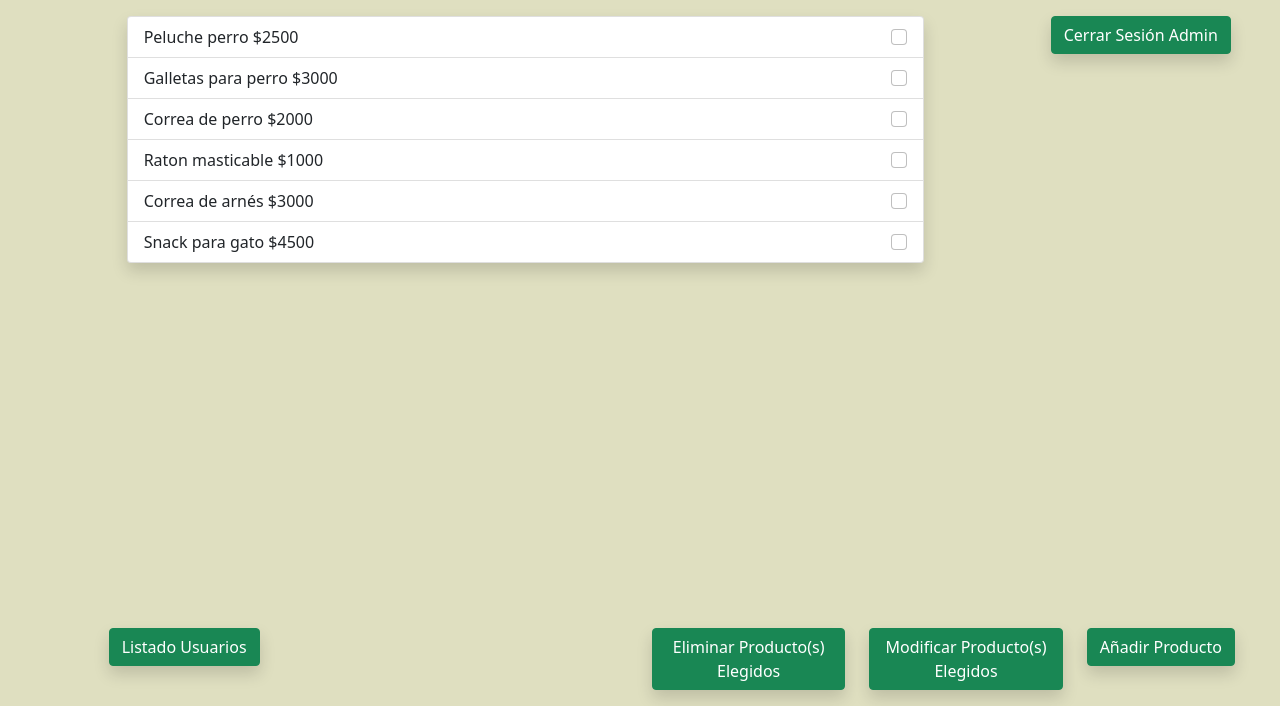
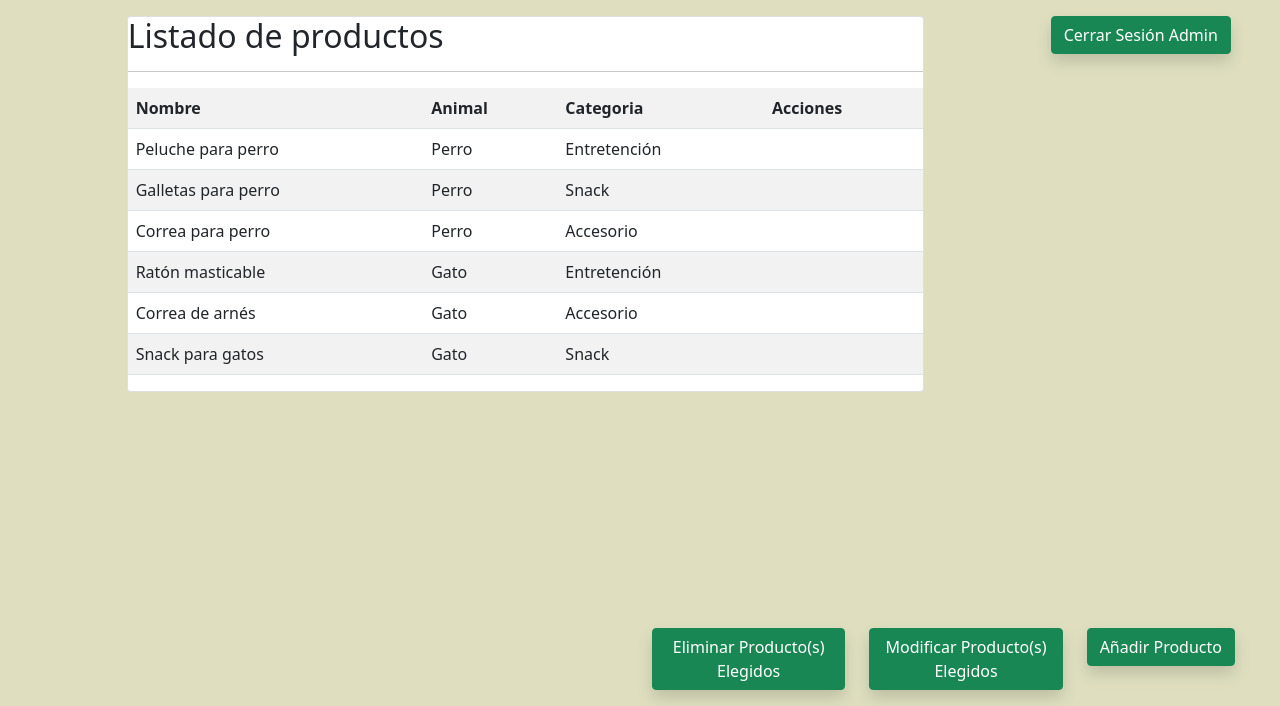
Before and after one commit to MoisesMunoz/djangos8, a Django app: page /administrador in a window 1280 px wide. Shown: the part 94-800 px from the top of the page. Run offline with Django 4.2, Linux system fonts and the light colour scheme; data comes from the database, SQL or seed files in the repository; both versions use the stored data as it was after the commit; parts of the project's set-up code (start-up, migrations or seed data) failed here and were passed over.

Commit message:
Agregando listado productos

```diff
--- a/srv/mascota/models.py
+++ b/srv/mascota/models.py
@@ -5,11 +5,28 @@ from django.db import models
 from django.contrib.auth.models import User
 
 # Create your models here.
+class Categoria_Producto(models.Model):
+    id=models.AutoField(primary_key=True)
+    categoria=models.CharField(max_length=30)
+
+    def __str__(self):
+        return f"{self.id} - {self.categoria}"
+
+class Animal_Producto(models.Model):
+    id=models.AutoField(primary_key=True)
+    animal=models.CharField(max_length=30)
+
+    def __str__(self):
+        return f"{self.id} - {self.animal}"
+
 class Producto(models.Model):
     id=models.AutoField(primary_key=True)
+    animal=models.ForeignKey(Animal_Producto, on_delete=models.CASCADE, default=1)
+    categoria=models.ForeignKey(Categoria_Producto, on_delete=models.CASCADE, default=1)
     nombre=models.CharField(max_length=50)
     precio=models.IntegerField()
     descripcion=models.TextField()
+    stock=models.IntegerField(default=0)
     imagen=models.ImageField(upload_to="productos",null=True)
 
     def __str__(self):
--- a/srv/mascota/templates/mascota/administrador.html
+++ b/srv/mascota/templates/mascota/administrador.html
@@ -4,29 +4,31 @@
 
 
 <main>
-
+    {% load humanize %}
     <div class="row container-fluid">
         <div class="col-sm-1"></div>
         <div class="col-sm-8 mt-3">
-            <div class="list-group shadow">
-                <a href="#" class="list-group-item">Peluche perro $2500
-                    <input class="form-check-input float-end" type="checkbox" name="producto 1">
-                </a>
-                <a href="#" class="list-group-item">Galletas para perro $3000
-                    <input class="form-check-input float-end" type="checkbox" name="producto 2">
-                </a>
-                <a href="#" class="list-group-item">Correa de perro $2000
-                    <input class="form-check-input float-end" type="checkbox" name="producto 3">
-                </a>
-                <a href="#" class="list-group-item">Raton masticable $1000
-                    <input class="form-check-input float-end" type="checkbox" name="producto 4">
-                </a>
-                <a href="#" class="list-group-item">Correa de arnés $3000
-                    <input class="form-check-input float-end" type="checkbox" name="producto 5">
-                </a>
-                <a href="#" class="list-group-item">Snack para gato $4500
-                    <input class="form-check-input float-end" type="checkbox" name="producto 6">
-                </a>
+            <div class="card">
+                <div class="car-body">
+                    <h2>Listado de productos</h2>
+                    <hr>
+                    <table class="table table-striped table-hover table-responsive-sm">
+                        <tr>
+                            <th>Nombre</th>
+                            <th>Animal</th>
+                            <th>Categoria</th>
+                            <th>Acciones</th>
+                        </tr>
+                        {% for p in productos %}
+                        <tr>
+                            <td>{{ p.nombre | capfirst}}</td>
+                            <td>{{ p.animal.animal | capfirst}}</td>
+                            <td>{{ p.categoria.categoria | capfirst }}</td>
+                            <td></td>
+                        </tr>
+                        {% endfor %}
+                    </table>
+                </div>
             </div>
         </div>
         <div class="col-sm-1"></div>
@@ -37,7 +39,7 @@
     <div class="row fixed-bottom">
         <div class="col-sm-1"></div>
         <div class="col-sm-2">
-            <a class="btn btn-success shadow" href="{% url 'listado_usuarios' %}">Listado Usuarios</a>
+
         </div>
         <div class="col-sm-3"></div>
         <div class="col-sm-2">
--- a/srv/mascota/urls.py
+++ b/srv/mascota/urls.py
@@ -2,7 +2,7 @@ from importlib.resources import path
 from unicodedata import name
 
 
-from mascota.views import administrador, crear_usuario, eliminar_usuario, index, listado_usuarios, login, modificar_usuario, productogato, productoperro, sobrenosotros, perro1, perro2, perro3, gato1, gato2, gato3, carro, adminañadymod, conf_pagar
+from mascota.views import administrador, agregar_producto, index, login, productogato, productoperro, sobrenosotros, carro, adminañadymod, conf_pagar
 from django.urls import path
 
 urlpatterns = [
@@ -11,18 +11,9 @@ urlpatterns = [
     path('productoperro',productoperro,name="productoperro"),
     path('productogato',productogato,name="productogato"),
     path('login',login,name="login"),
-    path('perro1',perro1,name="perro1"),
-    path('perro2',perro2,name="perro2"),
-    path('perro3',perro3,name="perro3"),
-    path('gato1',gato1,name="gato1"),
-    path('gato2',gato2,name="gato2"),
-    path('gato3',gato3,name="gato3"),
     path('carro',carro,name="carro"),
     path('administrador',administrador,name="administrador"),
     path('adminanadymod',adminañadymod,name="adminanadymod"),
     path('conf_pagar',conf_pagar,name="conf_pagar"),
-    path('crear_usuario',crear_usuario,name="crear_usuario"),
-    path('eliminar_usuario',eliminar_usuario,name="eliminar_usuario"),
-    path('listado_usuarios',listado_usuarios,name="listado_usuarios"),
-    path('modificar_usuario',modificar_usuario,name="modificar_usuario")
+    path('agregar_producto',agregar_producto,name="agregar_producto"),
 ]
--- a/srv/mascota/views.py
+++ b/srv/mascota/views.py
@@ -3,37 +3,31 @@ from mascota.models import Producto
 
 # Create your views here.
 def index(request):
-    return render(request,"mascota/index.html")
+    productos=Producto.objects.all()
+    contexto={
+        'productos':productos
+    }
+    return render(request,"mascota/index.html",contexto)
 
 def sobrenosotros(request):
     return render(request,"mascota/sobrenosotros.html")
 
 def productoperro(request):
-    return render(request,"mascota/productoperro.html")
+    productos=Producto.objects.filter(animal="1")
+    contexto={
+        'productos':productos
+    }
+    return render(request,"mascota/productoperro.html",contexto)
 
 def productogato(request):
-    return render(request,"mascota/productogato.html")
+    productos=Producto.objects.filter(animal="2")
+    contexto={
+        'productos':productos
+    }
+    return render(request,"mascota/productogato.html",contexto)
 
 def login(request):
     return render(request,"mascota/login.html")
-
-def perro1(request):
-    return render(request,"mascota/perro1.html")
-
-def perro2(request):
-    return render(request,"mascota/perro2.html")
-
-def perro3(request):
-    return render(request,"mascota/perro3.html")
-
-def gato1(request):
-    return render(request,"mascota/gato1.html")
-
-def gato2(request):
-    return render(request,"mascota/gato2.html")
-
-def gato3(request):
-    return render(request,"mascota/gato3.html")
 
 def carro(request):
     return render(request,"mascota/carro.html")
@@ -42,19 +36,14 @@ def adminañadymod(request):
     return render(request,"mascota/adminanadymod.html")
 
 def administrador(request):
-    return render(request,"mascota/administrador.html")
+    productos=Producto.objects.all()
+    contexto={
+        'productos':productos
+    }
+    return render(request,"mascota/administrador.html",contexto)
 
 def conf_pagar(request):
-    return render (request,"mascota/conf_pagar.html")
+    return render(request,"mascota/conf_pagar.html")
 
-def crear_usuario(request):
-    return render(request,"mascota/crear_usuario.html")
-
-def eliminar_usuario(request):
-    return render(request,"mascota/eliminar_usuario.html")
-
-def listado_usuarios(request):
-    return render(request,"mascota/listado_usuarios.html")
-
-def modificar_usuario(request):
-    return render(request,"mascota/modificar_usuario.html")
+def agregar_producto(request):
+    return render(request,"mascota/agregar_producto")
--- a/srv/srv/settings.py
+++ b/srv/srv/settings.py
@@ -38,6 +38,7 @@ INSTALLED_APPS = [
     'django.contrib.messages',
     'django.contrib.staticfiles',
     'mascota',
+    'django.contrib.humanize',
 ]
 
 MIDDLEWARE = [
```
Also changed, not shown: srv/mascota/admin.py (+11 -1 lines), srv/mascota/templates/mascota/agregar_producto.html (added, +7 -0 lines), srv/mascota/templates/mascota/productogato.html (+12 -29 lines), srv/mascota/templates/mascota/productoperro.html (+12 -29 lines), srv/db.sqlite3, srv/mascota/migrations/0007_animal_producto_categoria_producto.py (added), srv/mascota/migrations/0008_producto_animal_producto_categoria.py (added), srv/mascota/migrations/0009_producto_stock.py (added), srv/media/productos/churugato.jpg (added), srv/media/productos/correagato.jpg (added), srv/media/productos/correaperro.jpg (added), srv/media/productos/galletaperro.jpg (added), srv/media/productos/pelucheperro_h45p2RC.jpeg (added), srv/media/productos/ratongato.jpg (added).
